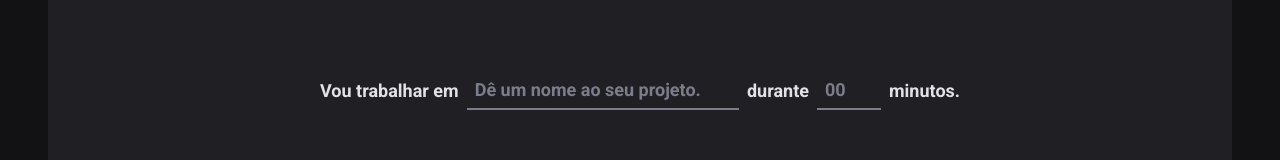
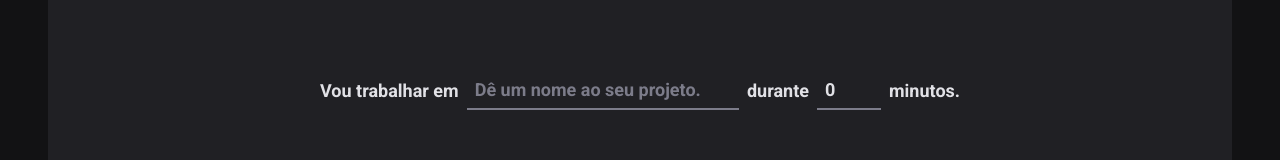
Before and after one commit to Michael-Andryeer/Pomodoro, a React (Vite) app in the folder pomodoro/: page / in a window 1280 px wide. Shown: the part 154-314 px from the top of the page. Built offline with nearby package versions, Linux system fonts and the light colour scheme.

Commit message:
TypesScript nos formulários

```diff
--- a/pomodoro/src/pages/Home/index.tsx
+++ b/pomodoro/src/pages/Home/index.tsx
@@ -11,12 +11,18 @@ const newCycleFormValidationSchema = zod.object({
   .max(60, 'O cíclo precisa ser de no máximo 60 minutos.'),
 })
 
+type NewCycleFormData = zod.infer<typeof newCycleFormValidationSchema>
+
 export function Home() {
-  const {register,handleSubmit,watch} = useForm({
+  const {register,handleSubmit,watch} = useForm<NewCycleFormData>({
     resolver: zodResolver(newCycleFormValidationSchema),
+    defaultValues: {
+      task: '',
+      minutesAmount: 0,
+    }
   })
 
-  function handleCreateNewCycle (data: any) {
+  function handleCreateNewCycle (data: NewCycleFormData) {
     console.log(data)
   }
 
```
